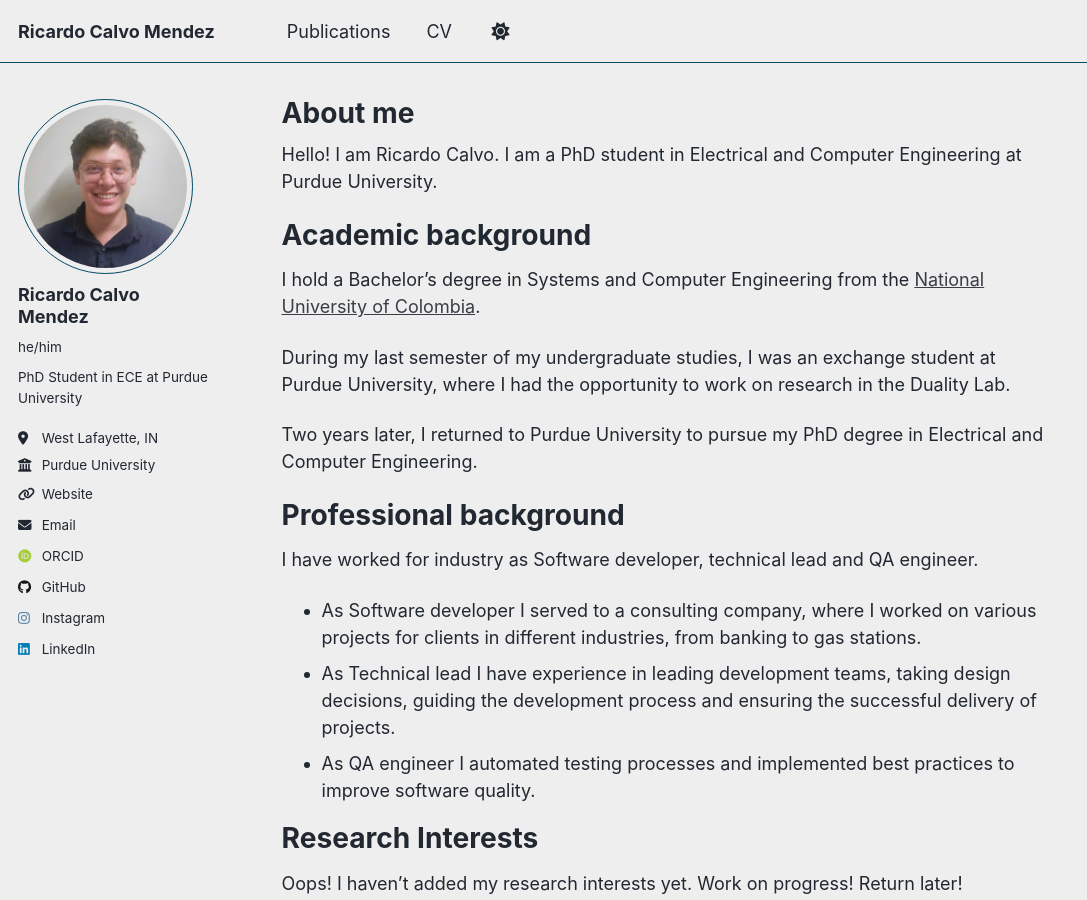
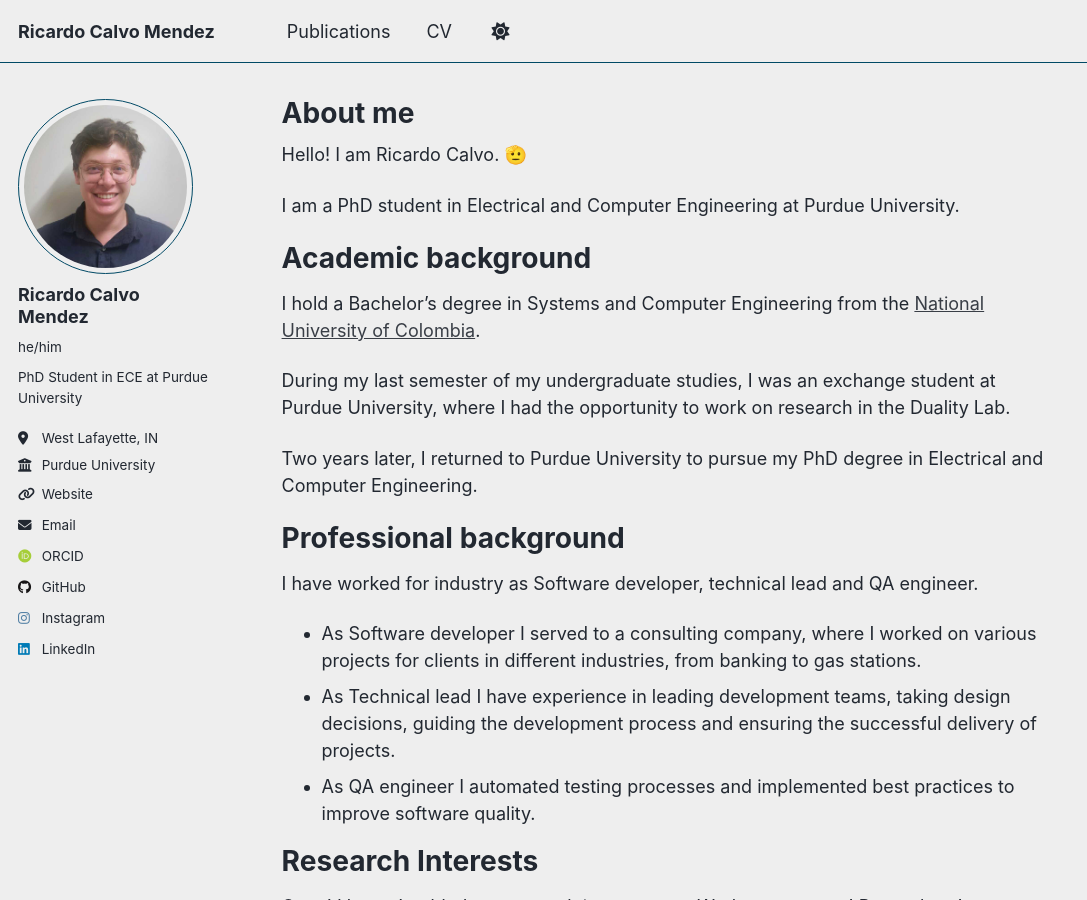
Before and after one commit to rcalvom/rcalvom.github.io, a Jekyll site: the page built from _pages/about.md, in a window 1280 px wide and 900 px high. Shown: the whole window, without its empty margins (0-1087 px from the left). Built offline with Jekyll 4.4.1, drawn with Linux system fonts in a browser that asks for light colours; some web fonts are replaced; a script that is not in the unit is left out.

```diff
--- a/_pages/about.md
+++ b/_pages/about.md
@@ -7,7 +7,8 @@ redirect_from:
   - /about.html
 ---
 
-Hello! I am Ricardo Calvo.
+Hello! I am Ricardo Calvo. 🫡
+
 I am a PhD student in Electrical and Computer Engineering at Purdue University.
 
 # Academic background
```
